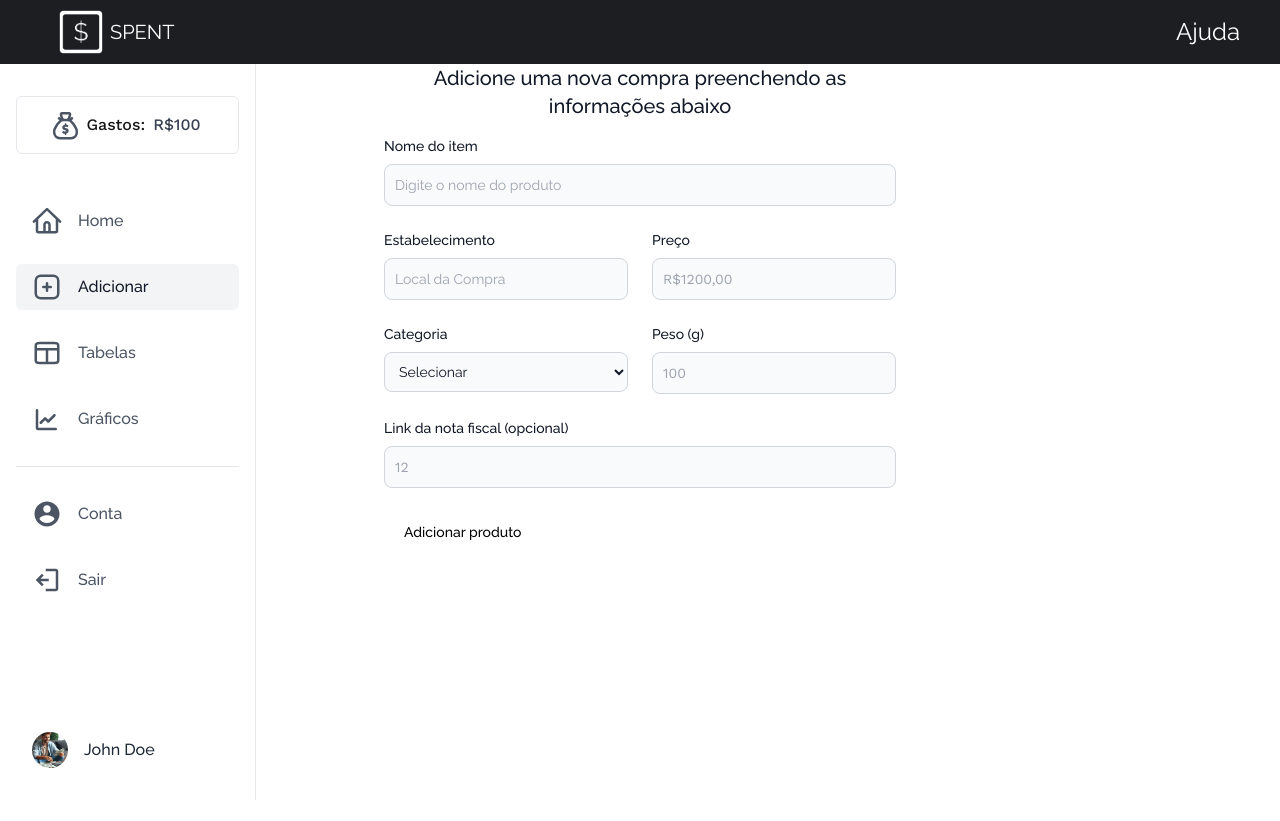
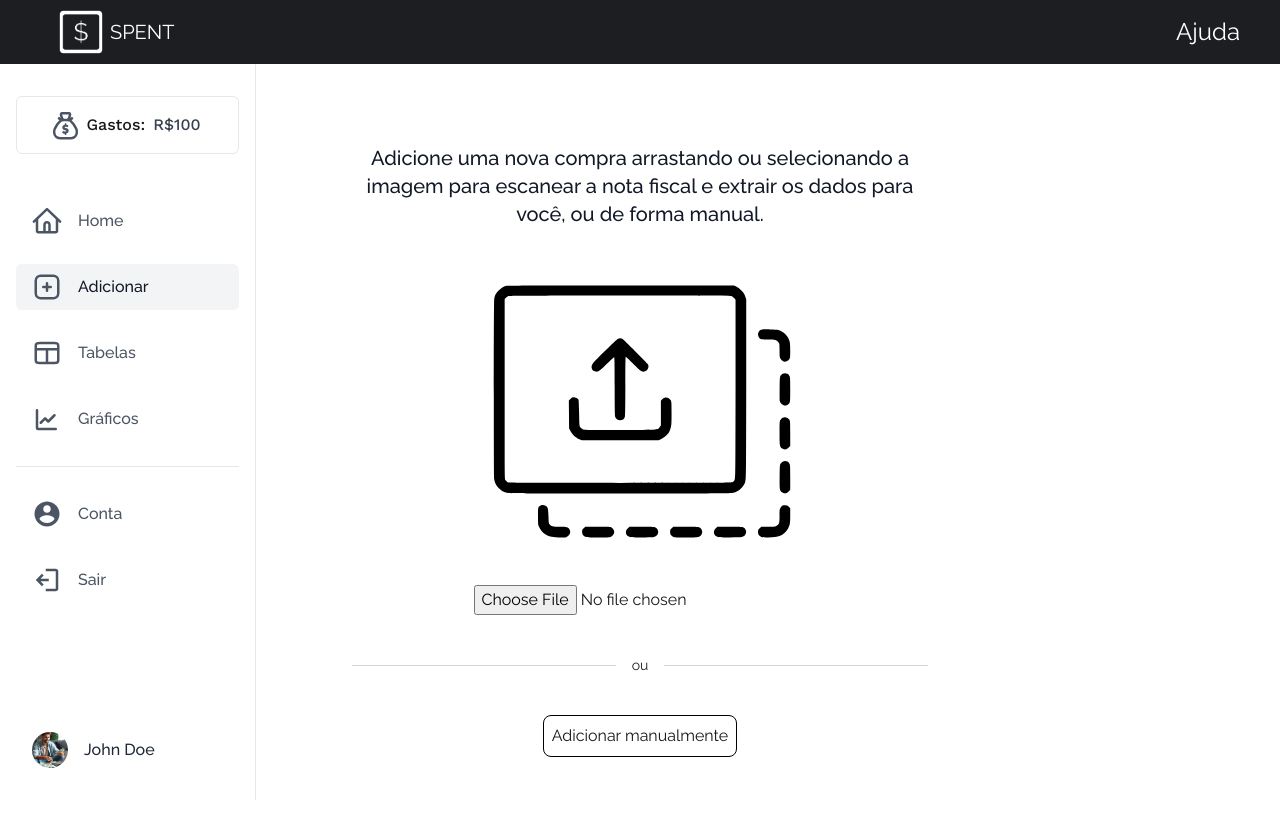
Before and after one commit to ArthurMueller31/spent-next, a Next.js app: page /adicionar in a window 1280 px wide. Before the commit the page ends 800 px from the top, so only its background shows below. Built offline with nearby package versions, Linux system fonts and the light colour scheme; no server answers; sample sign-in values are in the browser's storage; a web font is replaced by a local one.

Commit message:
Add page design

```diff
--- a/src/app/_components/Add/AddProducts.tsx
+++ b/src/app/_components/Add/AddProducts.tsx
@@ -1,118 +1,77 @@
+"use client";
+
+import { firestore } from "../../../../firebase/firebase";
+import { collection, addDoc } from "firebase/firestore";
+import { useState } from "react";
+import { format, toZonedTime } from "date-fns-tz";
+import Image from "next/image";
+
 export default function AddProducts() {
+  const [formData, setFormData] = useState({
+    name: "",
+    establishment: "",
+    price: "",
+    category: "",
+    weight: "",
+    invoiceLink: ""
+  });
+
+  const handleChange = (
+    e: React.ChangeEvent<HTMLInputElement | HTMLSelectElement>
+  ) => {
+    const { name, value } = e.target;
+    setFormData((prevData) => ({ ...prevData, [name]: value }));
+  };
+
+  // arruma a hora no firestore
+  const timeZone = "America/Sao_Paulo";
+  const formattedDate = format(
+    toZonedTime(new Date(), timeZone),
+    "yyyy-MM-dd'T'HH:mm:ssXXX",
+    {
+      timeZone
+    }
+  );
+
+  const handleSubmit = async (e: React.FormEvent) => {
+    e.preventDefault();
+    try {
+      const docRef = await addDoc(collection(firestore, "users/purchases"), {
+        ...formData,
+        createdAt: formattedDate
+      });
+
+      console.log("Doc adicionado com id: ", docRef.id);
+    } catch (error) {
+      console.error("Erro ao adc doc", error);
+    }
+  };
   return (
     <>
       <div className="bg-white dark:bg-gray-900 font-raleway flex">
-        <div className="py-8 px-4 mx-auto max-w-2xl lg:py-16 flex flex-col justify-center">
-          <h2 className="mb-4 text-xl font-medium text-gray-900 dark:text-white max-w-lg text-center">
-            Adicione uma nova compra preenchendo as informações abaixo
+        <div className="py-8 px-4 mx-auto max-w-2xl lg:py-16 flex flex-col justify-center mt-16">
+          <h2 className="mb-4 mt-4 text-xl font-medium text-gray-900 dark:text-white max-w-xl text-center">
+            Adicione uma nova compra arrastando ou selecionando a imagem para escanear a nota fiscal e extrair os dados para você, ou de forma manual.
           </h2>
-          <form action="#">
-            <div className="grid gap-4 sm:grid-cols-2 sm:gap-6">
-              <div className="sm:col-span-2">
-                <label
-                  htmlFor="name"
-                  className="block mb-2 text-sm font-medium text-gray-900 dark:text-white"
-                >
-                  Nome do item
-                </label>
-                <input
-                  type="text"
-                  name="name"
-                  id="name"
-                  className="bg-gray-50 border border-gray-300 text-gray-900 text-sm rounded-lg focus:ring-primary-600 focus:border-primary-600 block w-full p-2.5 dark:bg-gray-700 dark:border-gray-600 dark:placeholder-gray-400 dark:text-white dark:focus:ring-primary-500 dark:focus:border-primary-500"
-                  placeholder="Digite o nome do produto"
-                  required
-                />
-              </div>
-              <div className="w-full">
-                <label
-                  htmlFor="establishment"
-                  className="block mb-2 text-sm font-medium text-gray-900 dark:text-white"
-                >
-                  Estabelecimento
-                </label>
-                <input
-                  type="text"
-                  name="establishment"
-                  id="establishment"
-                  className="bg-gray-50 border border-gray-300 text-gray-900 text-sm rounded-lg focus:ring-primary-600 focus:border-primary-600 block w-full p-2.5 dark:bg-gray-700 dark:border-gray-600 dark:placeholder-gray-400 dark:text-white dark:focus:ring-primary-500 dark:focus:border-primary-500"
-                  placeholder="Local da Compra"
-                  required
-                />
-              </div>
-              <div className="w-full">
-                <label
-                  htmlFor="price"
-                  className="block mb-2 text-sm font-medium text-gray-900 dark:text-white"
-                >
-                  Preço
-                </label>
-                <input
-                  type="number"
-                  name="price"
-                  id="price"
-                  className="bg-gray-50 border border-gray-300 text-gray-900 text-sm rounded-lg focus:ring-primary-600 focus:border-primary-600 block w-full p-2.5 dark:bg-gray-700 dark:border-gray-600 dark:placeholder-gray-400 dark:text-white dark:focus:ring-primary-500 dark:focus:border-primary-500 font-workSans"
-                  placeholder="R$1200,00"
-                  required
-                />
-              </div>
-              <div>
-                <label
-                  htmlFor="category"
-                  className="block mb-2 text-sm font-medium text-gray-900 dark:text-white"
-                >
-                  Categoria
-                </label>
-                <select
-                  id="category"
-                  className="bg-gray-50 border border-gray-300 text-gray-900 text-sm rounded-lg focus:ring-primary-500 focus:border-primary-500 block w-full p-2.5 dark:bg-gray-700 dark:border-gray-600 dark:placeholder-gray-400 dark:text-white dark:focus:ring-primary-500 dark:focus:border-primary-500"
-                >
-                  <option defaultValue={"0"}>Selecionar</option>
-                  <option value="1">Compra do mercado</option>
-                  <option value="2">Eletrônicos</option>
-                  <option value="3">Utilidades Domésticas</option>
-                  <option value="4">Outro</option>
-                </select>
-              </div>
-              <div>
-                <label
-                  htmlFor="item-weight"
-                  className="block mb-2 text-sm font-medium text-gray-900 dark:text-white"
-                >
-                  Peso (g)
-                </label>
-                <input
-                  type="number"
-                  name="item-weight"
-                  id="item-weight"
-                  className="bg-gray-50 border border-gray-300 text-gray-900 text-sm rounded-lg focus:ring-primary-600 focus:border-primary-600 block w-full p-2.5 dark:bg-gray-700 dark:border-gray-600 dark:placeholder-gray-400 dark:text-white dark:focus:ring-primary-500 dark:focus:border-primary-500 font-workSans"
-                  placeholder="100"
-                  required
-                />
-              </div>
-              <div className="sm:col-span-2">
-                <label
-                  htmlFor="description"
-                  className="block mb-2 text-sm font-medium text-gray-900 dark:text-white"
-                >
-                  Link da nota fiscal (opcional)
-                </label>
-                <input
-                  type="text"
-                  name="invoice-link"
-                  id="invoice-link"
-                  className="bg-gray-50 border border-gray-300 text-gray-900 text-sm rounded-lg focus:ring-primary-600 focus:border-primary-600 block w-full p-2.5 dark:bg-gray-700 dark:border-gray-600 dark:placeholder-gray-400 dark:text-white dark:focus:ring-primary-500 dark:focus:border-primary-500 font-workSans"
-                  placeholder="12"
-                />
-              </div>
-            </div>
-            <button
-              type="submit"
-              className="inline-flex items-center px-5 py-2.5 mt-4 sm:mt-6 text-sm font-medium text-center text-black bg-primary-700 rounded-lg focus:ring-4 focus:ring-primary-200 dark:focus:ring-primary-900 hover:bg-primary-800"
-            >
-              Adicionar produto
+          <Image className="self-center"
+            src={"/icons/drop-here.svg"}
+            width={400}
+            height={400}
+            alt="drop-here"
+          />
+          <input type="file" id="file-input" className="self-center" />
+
+          <div className="my-10 flex items-center gap-4 ">
+            <hr className="w-full border-gray-300" />
+            <p className="text-sm text-darkerCustomColor text-center">ou</p>
+            <hr className="w-full border-gray-300" />
+          </div>
+
+          <div className="flex justify-center">
+            <button className="border border-black border-solid rounded-lg p-2 hover:bg-gray-100 transition duration-200">
+              Adicionar manualmente
             </button>
-          </form>
+          </div>
         </div>
       </div>
     </>
```
Also changed, not shown: public/icons/drop-here.svg (added), src/app/_components/Add/temp.tsx (added).
